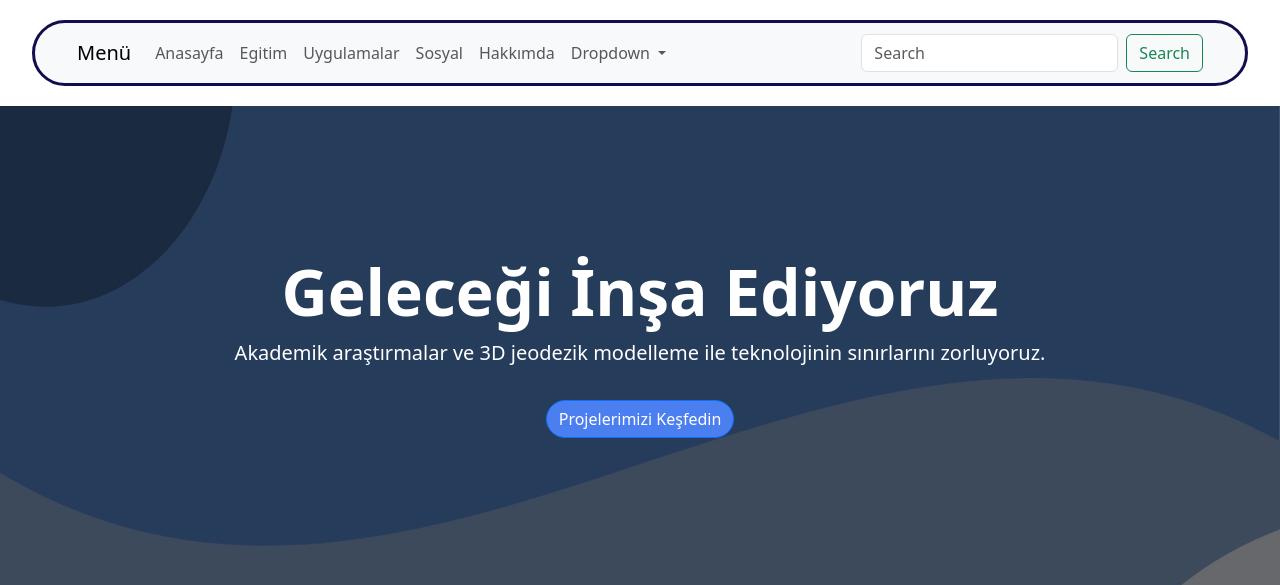
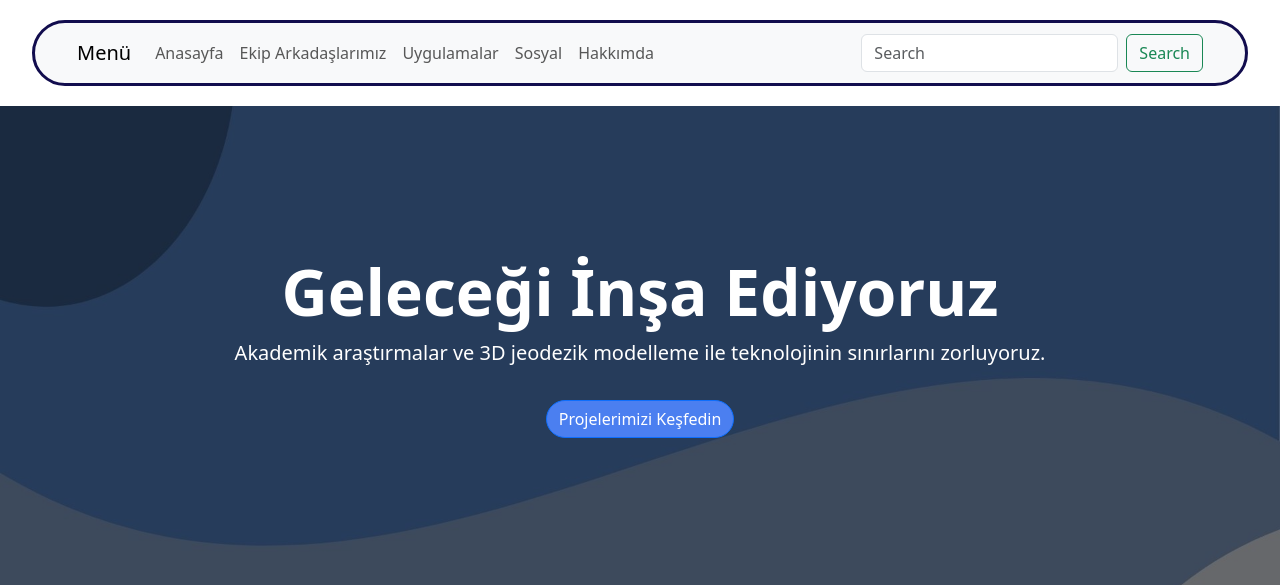
Before and after one commit to Habibey/insaat-site, a Django app: page / in a window 1280 px wide. Shown: the top 585 px of the page. Run offline with Django 5.2, Linux system fonts and the light colour scheme; some libraries are stand-ins or nearby versions.

Commit message:
güncelleme yaptım

```diff
--- a/main/templates/base.html
+++ b/main/templates/base.html
@@ -29,28 +29,18 @@
                 <a class="nav-link "  href="/">Anasayfa</a>
                 </li>
                 <li class="nav-item">
-                <a class="nav-link "  href="/egitim/">Egitim</a>
+                <a class="nav-link "  href="/egitim/">Ekip Arkadaşlarımız</a>
                 </li>
                 <li class="nav-item">
                 <a class="nav-link "  href="/uygulamalar/">Uygulamalar</a>
                 </li>
                  <li class="nav-item">
-                <a class="nav-link " href="#">Sosyal</a>
+                <a class="nav-link " href="/sosyal/">Sosyal</a>
                 </li>
                 <li class="nav-item">
                 <a class="nav-link "  href="/hakkimda/">Hakkımda</a>
                 </li>
-                <li class="nav-item dropdown">
-                <a class="nav-link dropdown-toggle" href="#" role="button" data-bs-toggle="dropdown" aria-expanded="false">
-                    Dropdown
-                </a>
-                <ul class="dropdown-menu">
-                    <li><a class="dropdown-item" href="#">Action</a></li>
-                    <li><a class="dropdown-item" href="#">Another action</a></li>
-                    <li><hr class="dropdown-divider"></li>
-                    <li><a class="dropdown-item" href="#">Something else here</a></li>
-                </ul>
-                </li>
+
 
             </ul>
             <form class="d-flex" role="search">
--- a/main/templates/home.html
+++ b/main/templates/home.html
@@ -7,7 +7,7 @@
         <div class="text-center text-white">
             <h1 class="display-3 fw-bold">Geleceği İnşa Ediyoruz</h1>
             <p class="lead">Akademik araştırmalar ve 3D jeodezik modelleme ile teknolojinin sınırlarını zorluyoruz.</p>
-            <a href="/sosyal/" class="btn btn-primary deneme rounded-pill mt-3">Projelerimizi Keşfedin</a>
+            <a href="/uygulamalar/" class="btn btn-primary deneme rounded-pill mt-3">Projelerimizi Keşfedin</a>
         </div>
     </div>
 </div>
```
